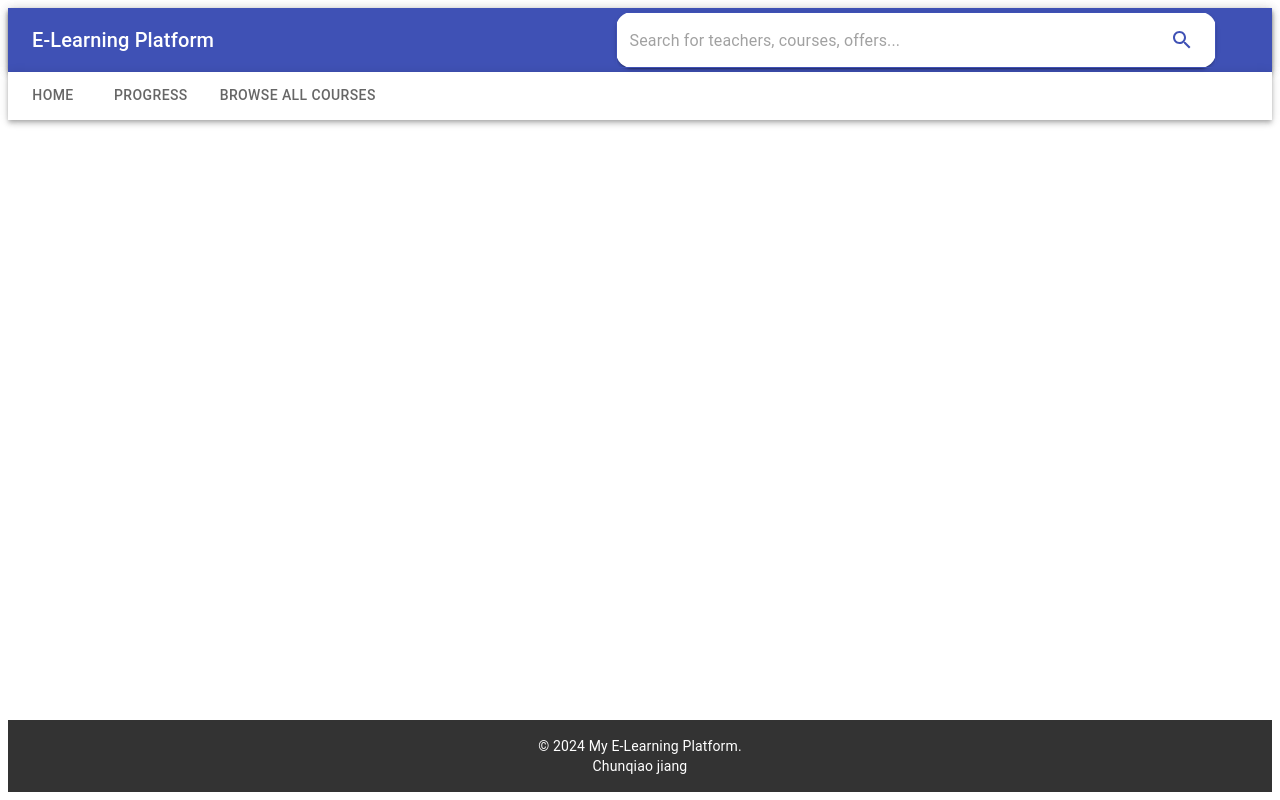
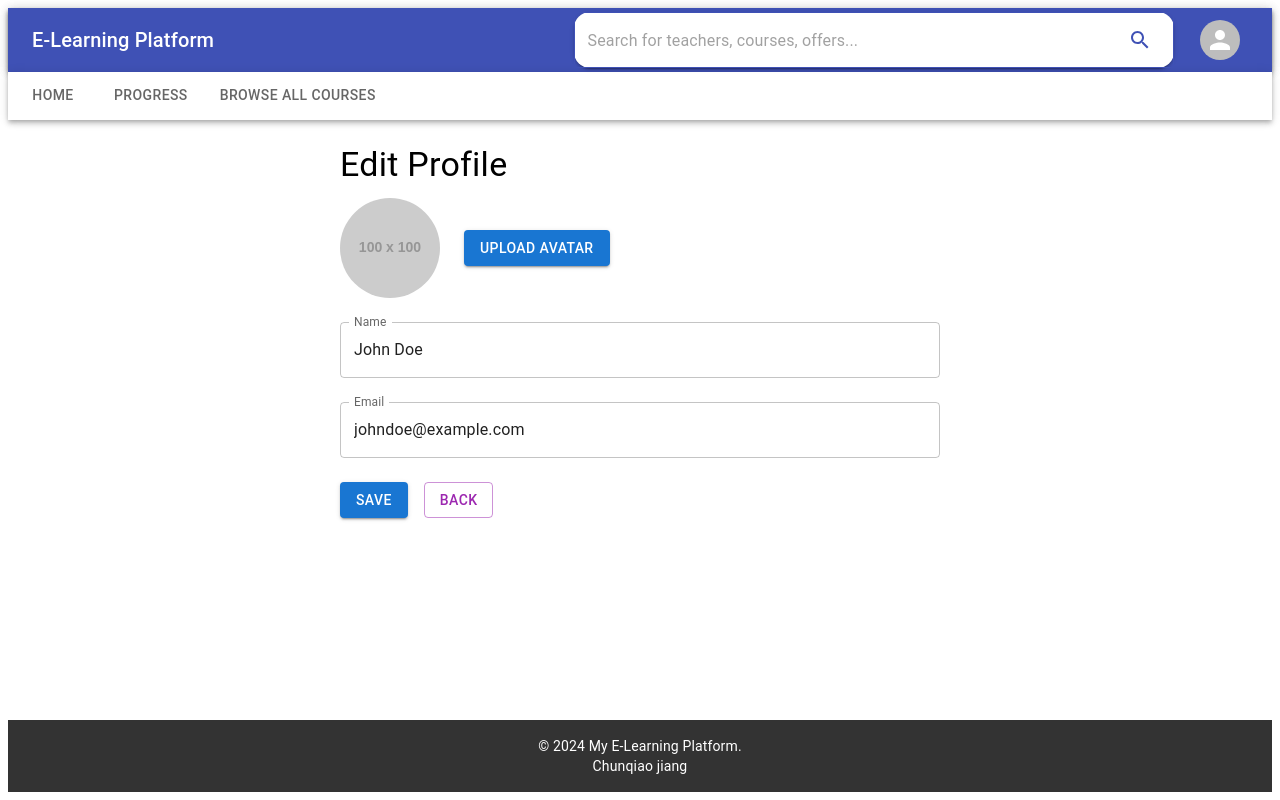
Before and after one commit to jcqiao/elearning-platform, a React (Create React App) app: page /profile/edit in a window 1280 px wide. Built offline with nearby package versions, Linux system fonts and the light colour scheme; data requests are answered from the project's data file.

Commit message:
Add profile

```diff
--- a/src/App.js
+++ b/src/App.js
@@ -9,6 +9,8 @@ import CourseLearn from "./components/CourseLearn";
 import Complete from "./components/Complete";
 import CourseLearnVideo from "./components/CourseLearnVideo";
 import CourseLearnInteractive from "./components/CourseLearnInteractive";
+import Profile from "./components/Profile/Profile";
+import EditProfile from "./components/Profile/EditProfile";
 
 function App() {
   return (
@@ -25,6 +27,8 @@ function App() {
           path="/learn/ppt/interactive/:courseId"
           element={<CourseLearnInteractive />}
         />
+        <Route path="/profile" element={<Profile />} />
+        <Route path="/profile/edit" element={<EditProfile />} />
       </Routes>
     </Layout>
   );
--- a/src/components/Common/CourseCard/CourseCard.js
+++ b/src/components/Common/CourseCard/CourseCard.js
@@ -1,9 +1,19 @@
-import React from "react";
-import { Card, CardContent, CardMedia, Typography } from "@mui/material";
+import React, { useState } from "react";
+import {
+  Card,
+  CardContent,
+  Typography,
+  IconButton,
+  CardMedia,
+  Box
+} from "@mui/material";
+import FavoriteIcon from "@mui/icons-material/Favorite";
+import FavoriteBorderIcon from "@mui/icons-material/FavoriteBorder";
 
-const CourseCard = ({ course }) => {
+const CourseCard = ({ course, onToggleFavorite, isFavorite }) => {
   return (
     <Card sx={{ minWidth: 240, marginRight: 2 }}>
+      <Box sx={{ position: "relative" }}>
         <CardMedia
           component="img"
           height="140"
@@ -11,13 +21,20 @@ const CourseCard = ({ course }) => {
           alt={course.title}
         />
         <CardContent>
-        <Typography variant="h6" component="div">
+          <Typography gutterBottom variant="h5" component="div">
             {course.title}
           </Typography>
           <Typography variant="body2" color="text.secondary">
             {course.description}
           </Typography>
         </CardContent>
+        <IconButton
+          sx={{ position: "absolute", top: 10, right: 10 }}
+          onClick={() => onToggleFavorite(course.id)}
+        >
+          {isFavorite ? <FavoriteIcon color="error" /> : <FavoriteBorderIcon />}
+        </IconButton>
+      </Box>
     </Card>
   );
 };
--- a/src/components/Header.js
+++ b/src/components/Header.js
@@ -6,17 +6,21 @@ import {
   TextField,
   IconButton,
   InputAdornment,
-  Box
+  Box,
+  Avatar
 } from "@mui/material";
 import SearchIcon from "@mui/icons-material/Search";
 import axios from "axios";
-import { useSetRecoilState } from "recoil";
+import { useRecoilState, useSetRecoilState } from "recoil";
 import { courseListState } from "../recoil/atoms";
 import { debounce } from "../utils/common";
+import { userState } from "./Profile/atom";
+import { Link } from "react-router-dom";
 
 const Header = () => {
   const setCourseList = useSetRecoilState(courseListState);
   const [allCourses, setAllCourses] = useState([]);
+  const user = useRecoilState(userState);
   useEffect(() => {
     const getAllCourses = async () => {
       try {
@@ -86,6 +90,9 @@ const Header = () => {
             }}
           />
         </Box>
+        <IconButton component={Link} to="/profile">
+          <Avatar alt={user.name} src={user.avatarUrl || user.name} />
+        </IconButton>
       </Toolbar>
     </AppBar>
   );
--- /dev/null
+++ b/src/components/Profile/EditProfile.js
@@ -0,0 +1,77 @@
+import React, { useState } from "react";
+import { Box, TextField, Button, Avatar, Typography } from "@mui/material";
+import { useRecoilState } from "recoil";
+import { userState } from "./atom";
+
+const EditProfile = ({ setIsEditing }) => {
+  const [user, setUser] = useRecoilState(userState);
+  const [name, setName] = useState(user.name);
+  const [email, setEmail] = useState(user.email);
+  const [avatarUrl, setAvatarUrl] = useState(user.avatarUrl);
+  const handleSave = () => {
+    setUser({ ...user, name, email, avatarUrl });
+    setIsEditing(false);
+    alert("Profile updated successfully!");
+  };
+
+  return (
+    <Box sx={{ padding: 3, maxWidth: 600, margin: "0 auto" }}>
+      <Typography variant="h4" gutterBottom>
+        Edit Profile
+      </Typography>
+      <Box sx={{ display: "flex", alignItems: "center", marginBottom: 3 }}>
+        <Avatar
+          alt={name}
+          src={avatarUrl}
+          sx={{ width: 100, height: 100, marginRight: 3 }}
+        />
+        <Button variant="contained" component="label">
+          Upload Avatar
+          <input
+            type="file"
+            hidden
+            accept="image/*"
+            onChange={e => {
+              const file = e.target.files[0];
+              if (file) {
+                const reader = new FileReader();
+                reader.onloadend = () => {
+                  setAvatarUrl(reader.result);
+                };
+                reader.readAsDataURL(file);
+              }
+            }}
+          />
+        </Button>
+      </Box>
+      <TextField
+        label="Name"
+        fullWidth
+        value={name}
+        onChange={e => setName(e.target.value)}
+        sx={{ marginBottom: 3 }}
+      />
+      <TextField
+        label="Email"
+        fullWidth
+        type="email"
+        value={email}
+        onChange={e => setEmail(e.target.value)}
+        sx={{ marginBottom: 3 }}
+      />
+      <Button variant="contained" color="primary" onClick={handleSave}>
+        Save
+      </Button>
+      <Button
+        variant="outlined"
+        color="secondary"
+        onClick={() => setIsEditing(false)}
+        sx={{ marginLeft: 2 }}
+      >
+        Back
+      </Button>
+    </Box>
+  );
+};
+
+export default EditProfile;
--- /dev/null
+++ b/src/components/Profile/Profile.js
@@ -0,0 +1,98 @@
+import React, { useState } from "react";
+import { Box, Avatar, Typography, Grid, Paper, Button } from "@mui/material";
+import { useRecoilState, useRecoilValue } from "recoil";
+import { userState } from "./atom";
+import EditProfile from "./EditProfile";
+import CourseCard from "../Common/CourseCard/CourseCard";
+
+const Profile = () => {
+  const [user, setUser] = useRecoilState(userState);
+  const [isEditing, setIsEditing] = useState(false);
+  if (isEditing) {
+    return <EditProfile setIsEditing={setIsEditing} />;
+  }
+  console.log("user", user);
+
+  const onToggleFavorite = id => {
+    setUser(pre => {
+      const favoriteCourses = JSON.parse(JSON.stringify(pre.favoriteCourses));
+      const updateFavorite = favoriteCourses.map(item => {
+        if (item.id === id) {
+          item.isFavorate = !item.isFavorate;
+        }
+        return item;
+      });
+      return { ...pre, favoriteCourses: updateFavorite };
+    });
+  };
+  return (
+    <Box sx={{ padding: 3 }}>
+      {/* Info */}
+      <Paper elevation={3} sx={{ padding: 3, marginBottom: 3 }}>
+        <Box sx={{ display: "flex", alignItems: "center", marginBottom: 3 }}>
+          <Avatar
+            alt={user.name}
+            src={user.avatarUrl}
+            sx={{ width: 100, height: 100, marginRight: 3 }}
+          />
+          <Box>
+            <Typography variant="h5" gutterBottom>
+              {user.name}
+            </Typography>
+            <Typography variant="body1" color="textSecondary">
+              {user.email}
+            </Typography>
+          </Box>
+        </Box>
+        <Button
+          variant="contained"
+          color="primary"
+          onClick={() => setIsEditing(true)}
+        >
+          Edit Profile
+        </Button>
+      </Paper>
+
+      {/* history course */}
+      <Box sx={{ padding: 3, marginBottom: 3 }}>
+        <Typography variant="h6" gutterBottom>
+          Course History
+        </Typography>
+        <Grid container spacing={2}>
+          {user.coursesHistory.map((course, index) =>
+            <Grid item xs={12} md={6} lg={4} key={index}>
+              <Paper elevation={2} sx={{ padding: 2 }}>
+                <Typography variant="h6">
+                  {course.title}
+                </Typography>
+                <Typography variant="body2" color="textSecondary">
+                  Progress: {course.progress}%
+                </Typography>
+              </Paper>
+            </Grid>
+          )}
+        </Grid>
+      </Box>
+      {/* favorate course */}
+      <Box sx={{ padding: 3 }}>
+        <Typography variant="h6" gutterBottom>
+          Favorite Courses
+        </Typography>
+        <Grid container spacing={2}>
+          {user.favoriteCourses.map((course, index) =>
+            <Grid item xs={12} md={6} lg={4} key={index}>
+              {course.isFavorate &&
+                <CourseCard
+                  course={course}
+                  onToggleFavorite={() => onToggleFavorite(course.id)}
+                  isFavorite={course.isFavorate}
+                />}
+            </Grid>
+          )}
+        </Grid>
+      </Box>
+    </Box>
+  );
+};
+
+export default Profile;
--- /dev/null
+++ b/src/components/Profile/atom.js
@@ -0,0 +1,28 @@
+import { atom } from "recoil";
+
+export const userState = atom({
+  key: "userState",
+  default: {
+    name: "John Doe",
+    email: "johndoe@example.com",
+    avatarUrl: "https://via.placeholder.com/100",
+    coursesHistory: [
+      { title: "Course 1", description: "Learn the basics of React" },
+      { title: "Course 2", description: "Learn the basics of React" }
+    ],
+    favoriteCourses: [
+      {
+        id: 1,
+        title: "Favorite Course 1",
+        description: "Learn the basics of React",
+        isFavorate: true
+      },
+      {
+        id: 2,
+        title: "Favorite Course 2",
+        description: "Learn the basics of React",
+        isFavorate: true
+      }
+    ]
+  }
+});
```
Lines whose indentation alone changed are shown as unchanged.
